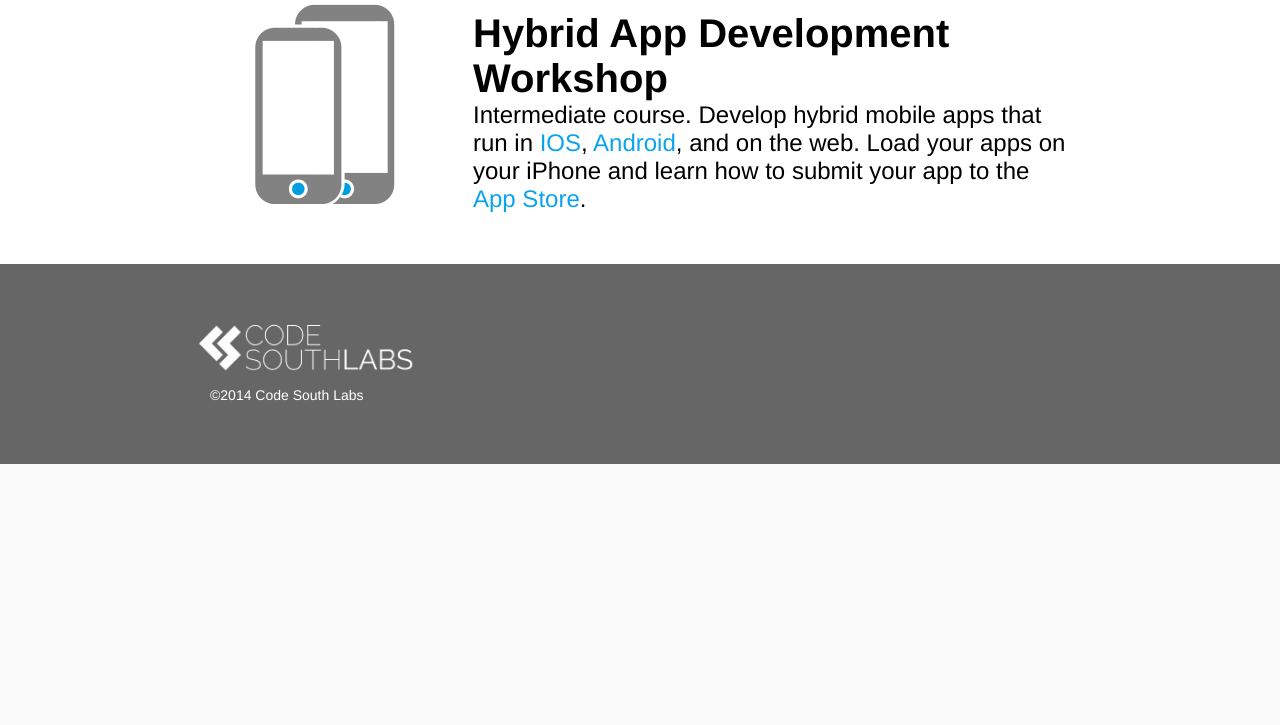
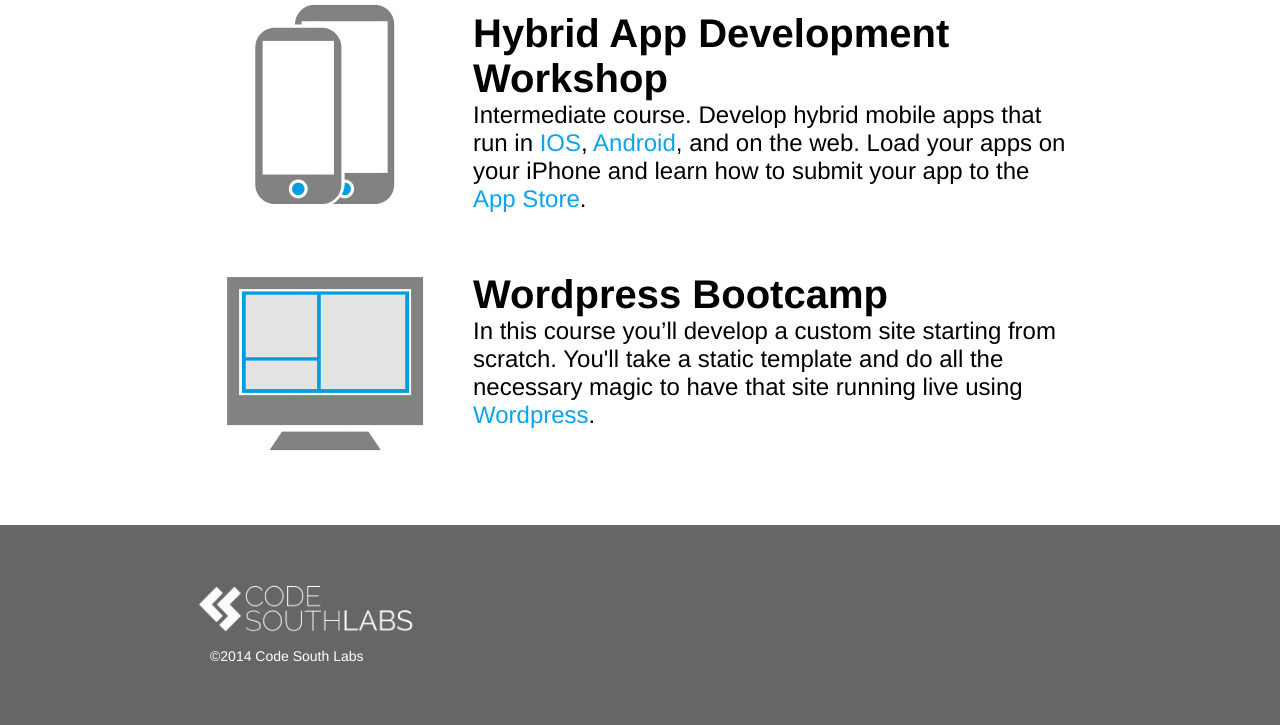
Before and after one commit to dabit3/codesouthlabs, a PHP site: page / in a window 1280 px wide. Shown: the part 1055-1780 px from the top of the page. Before the commit the page ends 1519 px from the top, so only its background shows below. Run offline with PHP 8.4, Linux system fonts and the light colour scheme; some libraries are stand-ins or nearby versions.

Commit message:
Added course

```diff
--- a/index.php
+++ b/index.php
@@ -55,6 +55,18 @@
 				</section>
 			</section>
 
+			<section class="class-holder">
+				<section>
+					<div class="class-pic pic-three">
+					<img src="img/wordpress.png" width="200" alt="">
+					</div>
+					<div class="class-class">
+						<p class="headline home">Wordpress Bootcamp</p>
+						<p class="sub-headline">In this course you’ll develop a custom site starting from scratch. You'll take a static template and do all the necessary magic to have that site running live using <span class="mylink">Wordpress</span>. </p>
+					</div>
+				</section>
+			</section>
+
 
 		</div>
 	</section>
```
Also changed, not shown: img/wordpress.png (added).
